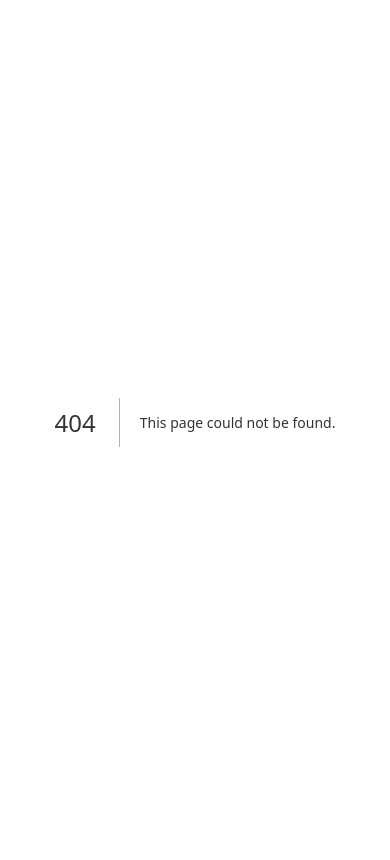
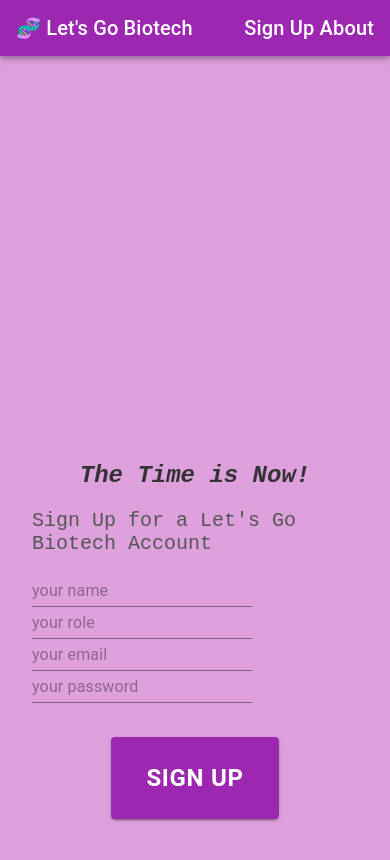
Before and after one commit to rohanrobinson/lgb, a Next.js app: page /sign-up in a window 390 px wide. Before the commit this address had no page. Shown: the top 860 px of the page. Built offline with nearby package versions, Linux system fonts and the light colour scheme.

Commit message:
testing frontend view on laptop and iPhone for new signup page

```diff
--- a/src/pages/index.js
+++ b/src/pages/index.js
@@ -15,6 +15,9 @@ export default function Home() {
   const [paperSet, setPapers]  = useState([]);
 
   const goToAboutUsPage = () => { router.push('/about-us'); }
+
+  const goToSignUpPage = () => { router.push('/sign-up'); }
+
 
   const getArticlesFromDB = async () => {
 
@@ -99,6 +102,9 @@ export default function Home() {
             <Typography variant="h6" component="div" sx={{ flexGrow: 1 }}>
             🧬 Let's Go Biotech
             </Typography>
+            <Typography variant="h6" component="div" sx={{ flexGrow: 0.1 }} className={styles.cursorPointer} onClick={goToSignUpPage}>
+              Sign Up
+            </Typography>
             <Typography variant="h6" component="div" sx={{ flexGrow: 0 }} className={styles.cursorPointer} onClick={goToAboutUsPage}>
               About
             </Typography>
--- /dev/null
+++ b/src/pages/sign-up.js
@@ -0,0 +1,160 @@
+import React, { useEffect, useState } from 'react';
+import Head from 'next/head';
+import styles from '../styles/Home.module.css';
+import { Box, AppBar, Toolbar, Typography, Button, Input } from '@mui/material';
+import { useRouter } from 'next/router';
+
+export default function SaveInfo() {
+
+  const router = useRouter();
+  const [name, setName] = useState('');
+  const [role, setRole] = useState('');
+  const [nameRolePairs, setPairs] = useState([]);
+  const [email, setEmail] = useState('');
+  const [password, setPassword] = useState('');
+  const [userAccountMade, setAccount] = useState(false);
+
+  const goHome = () => {
+    router.push('/');
+  }
+
+  const goToAboutUsPage = () => {
+    router.push('/about-us');
+  }
+
+  const handleInputChange = (event) => {
+    // figure out which type of input was changed and change that specific input
+    if (event.target.id === 'userName') {
+      setName(event.target.value);
+    }
+
+    if (event.target.id === 'userRole') {
+      setRole(event.target.value);
+    }
+
+    if (event.target.id === 'userEmail') {
+      setEmail(event.target.value);
+    }
+
+    if (event.target.id === 'userPassword') {
+      setPassword(event.target.value);
+    }
+  }
+
+  // const addUserToDB = async () => {
+  //   try {
+
+  //     //make a JSON object to represent new User
+  //     const userData = {userName: name, userRole: role, userEmail: email, userPassword: password, userId: 42 }
+
+  //     console.log(userData);
+
+  //     //Make a POST request to your API endpoint
+  //     const response = await fetch('/api/add-user', {
+
+  //       method: 'POST',
+  //       headers: {
+  //         'Content-Type': 'application/json',
+  //       },
+  //       body: JSON.stringify(userData),
+
+  //     });
+
+  //     if (!response.ok) {
+  //       throw new Error('Failed to add user data');
+  //     }
+
+  //     else {
+  //       setAccount(true);
+  //     }
+
+  //     const data = await response.json();
+  //     const users = data.users;
+
+  //   } catch (error) {
+  //     console.error(error);
+
+  //   }
+  // };
+
+  const getUsersFromDB = async () => {
+
+    try {
+      const response = await fetch('/api/get-users');
+
+      if (!response.ok) {
+        throw new Error('Failed to get users');
+      }
+
+      const data = await response.json();
+      const users = data.users;
+
+      const userNames = users.rows.map((user) => user.name);
+      const userRoles = users.rows.map((user) => user.role);
+
+      const nameRolePairs = [];
+      for (let i =0; i<userNames.length; i++) {
+        nameRolePairs.push([userNames[i], userRoles[i]]);
+      }
+      console.log(nameRolePairs);
+      setPairs(nameRolePairs);
+
+    }
+
+    catch (error) {
+      console.error(error);
+    }
+
+  }
+
+  return (
+  <Box sx={{
+    display: 'flex',
+    flexDirection: 'column',
+    alignItems: 'center',
+    justifyContent: 'center',
+    height: '100vh',
+    gap: 3,
+    p: 3,
+  }}>
+      <Head>
+        <title>Let's Go Biotech - Home Page</title>
+        <meta name="description" content="created by Rohan Cain Robinson" />
+      </Head>
+      <AppBar position="fixed" color="secondary">
+        <Toolbar>
+          <Typography variant="h6" component="div" sx={{ flexGrow: 1 }} className={styles.cursorPointer} onClick={goHome}>
+          🧬 Let's Go Biotech
+          </Typography>
+          <Typography variant="h6" component="div" sx={{ flexGrow: 0.1 }} className={styles.cursorPointer} onClick={goHome}>
+            Sign Up
+          </Typography>
+          <Typography variant="h6" component="div" sx={{ flexGrow: 0 }} className={styles.cursorPointer} onClick={goToAboutUsPage}>
+            About
+          </Typography>
+        </Toolbar>
+      </AppBar>
+      <Box sx={{
+        display: 'flex',
+        flexDirection: 'column',
+        alignItems: 'center',
+        justifyContent: 'center',
+        gap: 1,
+        mt: 4,
+      }}>
+
+      <div className={styles.headers}>
+                <b><span><i><h2>The Time is Now!</h2></i></span></b>
+                <p>Sign Up for a Let's Go Biotech Account</p>
+                <Input id="userName" placeholder="your name" onChange={handleInputChange}/> <br />
+                <Input id="userRole" placeholder="your role" onChange={handleInputChange} /> <br />
+                <Input id="userEmail" placeholder="your email" onChange={handleInputChange} /> <br />
+                <Input id="userPassword" placeholder="your password" onChange={handleInputChange} />
+      </div><br />
+
+      <Button variant="contained" color="secondary" size="large" sx={{ fontWeight: 'bold', fontSize: '24px', padding: '20px 35px', }} onClick={getUsersFromDB}>Sign Up</Button><br />
+  </Box>
+
+  </Box>
+  );
+}
```
